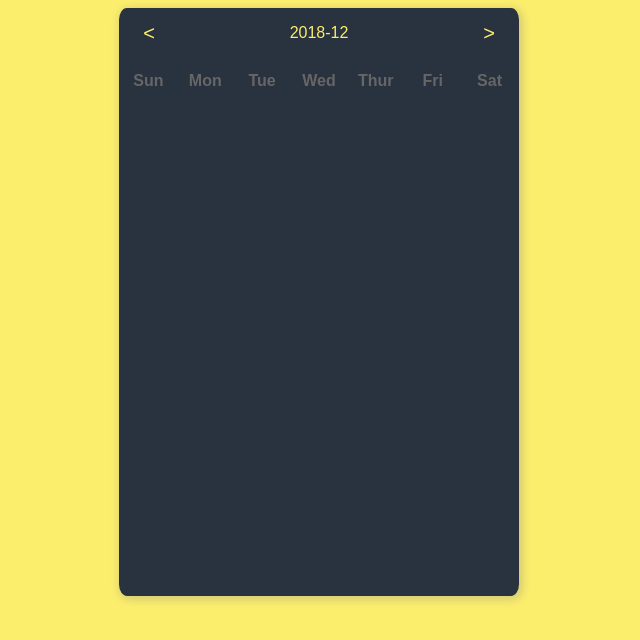
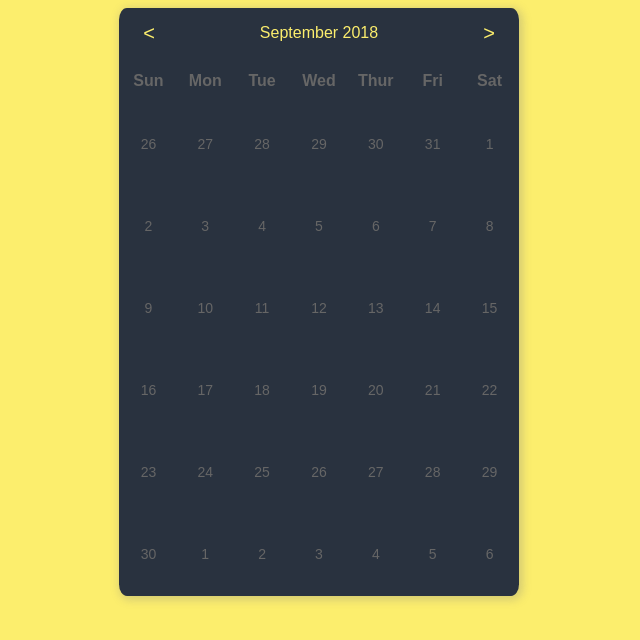
Before and after one commit to CathyLiaoJingyuan/DatePicker, a plain HTML site: page index.html in a window 1280 px wide. Shown: the whole page, without its empty margins (321-961 px from the left). Drawn offline with Linux system fonts and the light colour scheme.

Commit message:
add js file

```diff
--- /dev/null
+++ b/app.js
@@ -0,0 +1,40 @@
+var today = new Date();
+var monthNames = ["January", "February", "March",
+    "April", "May", "June",
+    "July", "August", "September",
+    "October", "November", "December"
+]
+var currYear = today.getFullYear();
+var currMonth = monthNames[today.getMonth()];
+
+var lastDayOfPreMon = (new Date(currYear, today.getMonth(), 0)).getDate();
+var lastDayOfCurrMon = (new Date(currYear, today.getMonth() + 1, 0)).getDate();
+var firstDayOfMonth = (new Date(currYear, today.getMonth(), 1)).getDay(); //return 0-6
+
+
+function thisMonthUpdate() {
+    var header = document.querySelector("span");
+    header.textContent = currMonth + " " + currYear;
+    var dateCell = document.querySelectorAll("td");
+
+    var currCount = 1;
+    var nextCount = 1;
+    for (var i = 0; i < 42; i++) {
+        if (i < firstDayOfMonth) {
+            dateCell[i].innerHTML = lastDayOfPreMon - firstDayOfMonth + i + 1;
+        } else if (i < lastDayOfCurrMon + firstDayOfMonth) {
+            dateCell[i].innerHTML = currCount;
+            currCount++;
+        } else {
+            dateCell[i].innerHTML = nextCount;
+            nextCount++;
+        }
+    }
+}
+
+
+function updateCalendar() { }
+
+var preBtn = document.querySelector(".ui-datepicker-prev-btn");
+preBtn.addEventListener("click", updateCalendar);
+thisMonthUpdate()
--- a/index.html
+++ b/index.html
@@ -96,7 +96,7 @@
         </div>
     </div>
 
-
+    <script src="app.js"></script>
 
 </body>
 
```
